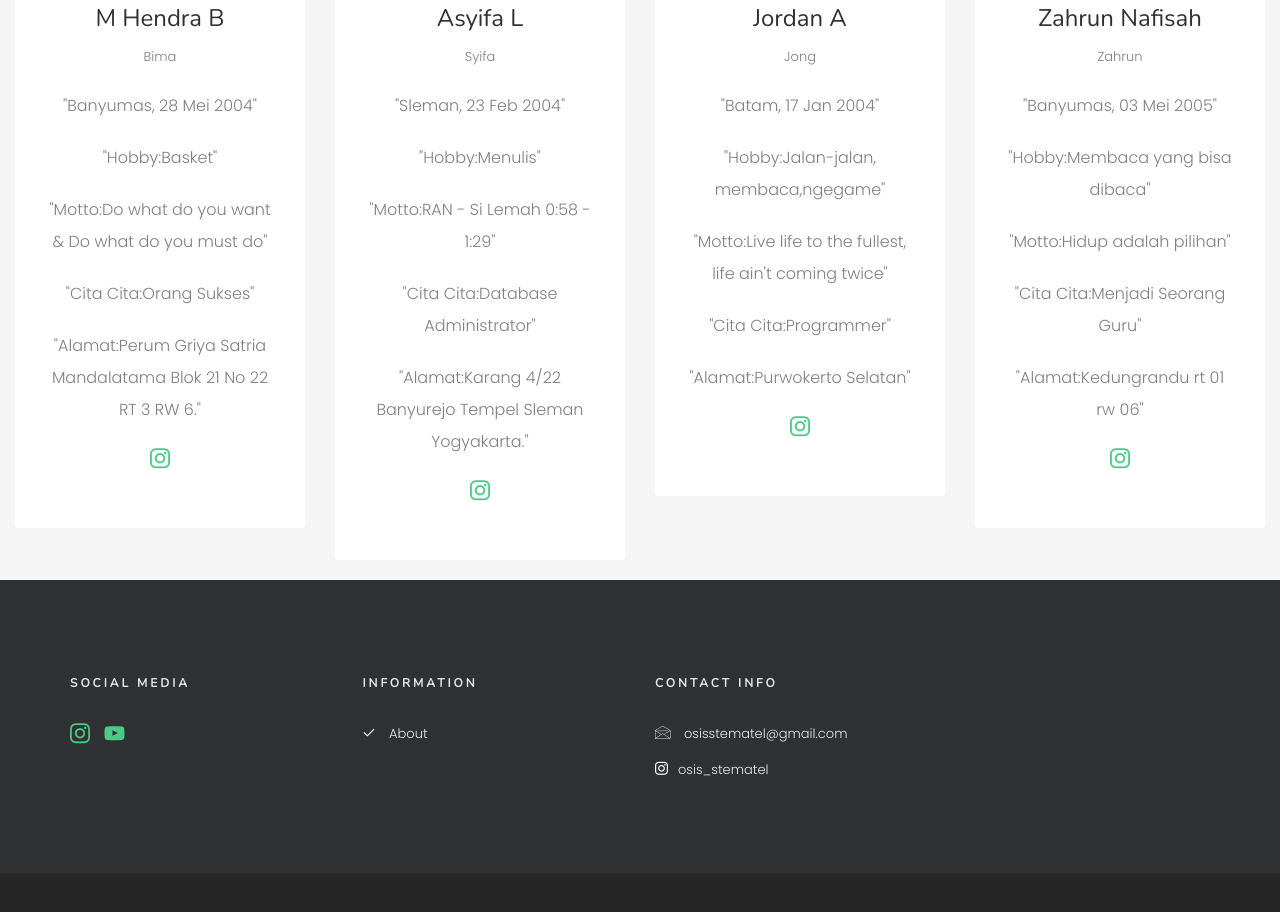
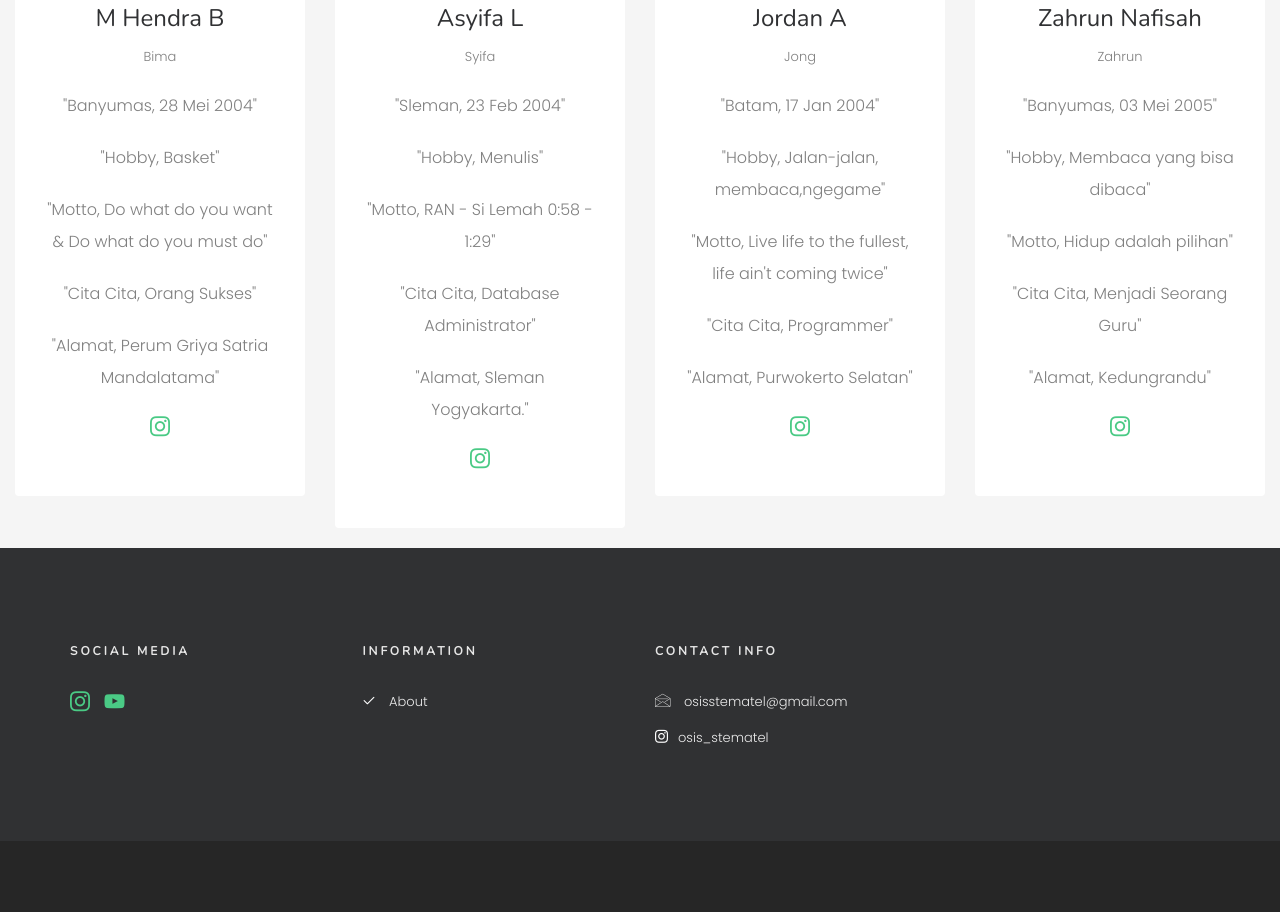
Before and after one commit to osistel/osistel.github.io, a plain HTML site: page PKBI.html in a window 1280 px wide. Shown: the part 2705-3617 px from the top of the page. Drawn offline with nearby package versions, Linux system fonts and the light colour scheme; files whose address does not match are found by name.

Commit message:
Add files via upload

```diff
--- a/PKBI.html
+++ b/PKBI.html
@@ -170,10 +170,10 @@
                             <h3>M Hendra B</h3>
                             <span>Bima</span>
                             <p>"Banyumas, 28 Mei 2004"</p>
-                            <p>"Hobby:Basket"</p>
-                            <p>"Motto:Do what do you want & Do what do you must do"</p>
-                            <p>"Cita Cita:Orang Sukses"</p>
-                            <p>"Alamat:Perum Griya Satria Mandalatama Blok 21 No 22 RT 3 RW 6."</p>
+                            <p>"Hobby, Basket"</p>
+                            <p>"Motto, Do what do you want & Do what do you must do"</p>
+                            <p>"Cita Cita, Orang Sukses"</p>
+                            <p>"Alamat, Perum Griya Satria Mandalatama"</p>
 
                             <p>
                                 <ul class="colorlib-social-icons">
@@ -194,10 +194,10 @@
                             <h3>Asyifa L</h3>
                             <span>Syifa</span>
                             <p>"Sleman, 23 Feb 2004"</p>
-                            <p>"Hobby:Menulis"</p>
-                            <p>"Motto:RAN - Si Lemah 0:58 - 1:29"</p>
-                            <p>"Cita Cita:Database Administrator"</p>
-                            <p>"Alamat:Karang 4/22 Banyurejo Tempel Sleman Yogyakarta."</p>
+                            <p>"Hobby, Menulis"</p>
+                            <p>"Motto, RAN - Si Lemah 0:58 - 1:29"</p>
+                            <p>"Cita Cita, Database Administrator"</p>
+                            <p>"Alamat, Sleman Yogyakarta."</p>
 
                             <p>
                                 <ul class="colorlib-social-icons">
@@ -218,10 +218,10 @@
                             <h3>Jordan A</h3>
                             <span>Jong</span>
                             <p>"Batam, 17 Jan 2004"</p>
-                            <p>"Hobby:Jalan-jalan, membaca,ngegame"</p>
-                            <p>"Motto:Live life to the fullest, life ain't coming twice"</p>
-                            <p>"Cita Cita:Programmer"</p>
-                            <p>"Alamat:Purwokerto Selatan"</p>
+                            <p>"Hobby, Jalan-jalan, membaca,ngegame"</p>
+                            <p>"Motto, Live life to the fullest, life ain't coming twice"</p>
+                            <p>"Cita Cita, Programmer"</p>
+                            <p>"Alamat, Purwokerto Selatan"</p>
 
                             <p>
                                 <ul class="colorlib-social-icons">
@@ -242,10 +242,10 @@
                             <h3>Zahrun Nafisah</h3>
                             <span>Zahrun</span>
                             <p>"Banyumas, 03 Mei 2005"</p>
-                            <p>"Hobby:Membaca yang bisa dibaca"</p>
-                            <p>"Motto:Hidup adalah pilihan"</p>
-                            <p>"Cita Cita:Menjadi Seorang Guru"</p>
-                            <p>"Alamat:Kedungrandu rt 01 rw 06"</p>
+                            <p>"Hobby, Membaca yang bisa dibaca"</p>
+                            <p>"Motto, Hidup adalah pilihan"</p>
+                            <p>"Cita Cita, Menjadi Seorang Guru"</p>
+                            <p>"Alamat, Kedungrandu"</p>
 
                             <p>
                                 <ul class="colorlib-social-icons">
```
